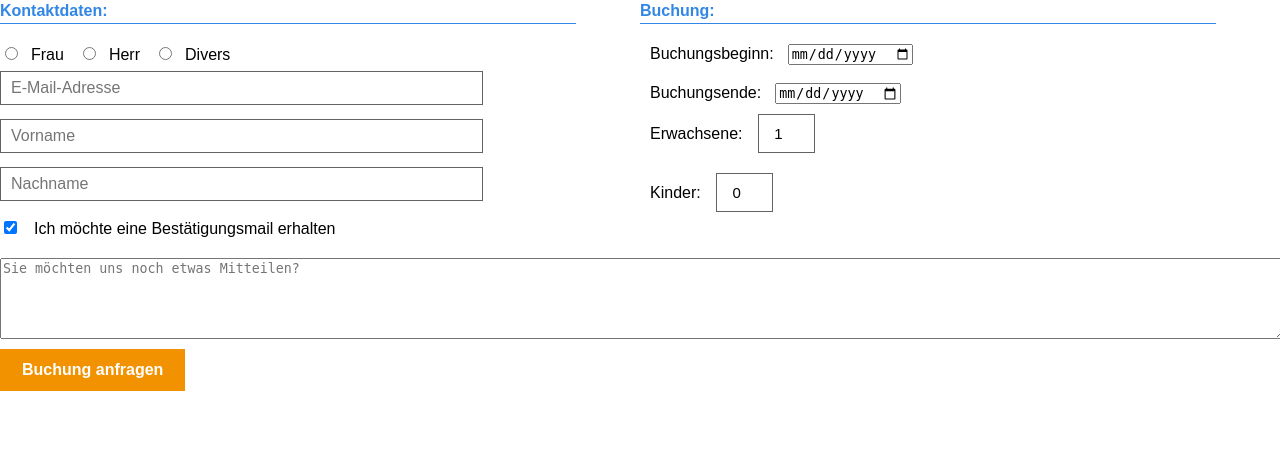
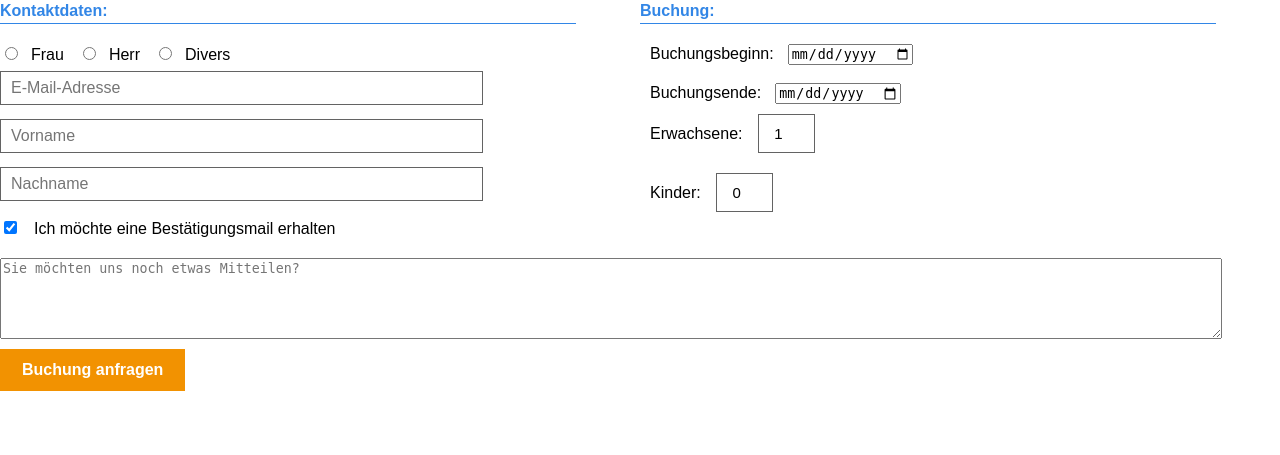
Before and after one commit to jonaboecker/bookiply_availability-calendar, a Flask app: page /requestbooking in a window 1280 px wide. Shown: the top 455 px of the page. Run offline with Flask 2, Linux system fonts and the light colour scheme; parts of the project's set-up code (start-up, migrations or seed data) failed here and were passed over; some libraries are stand-ins or nearby versions.

Commit message:
change with of message textarea

```diff
--- a/templates/requestbooking.html
+++ b/templates/requestbooking.html
@@ -74,7 +74,7 @@
                 </div>
             </div>
         </div>
-        <textarea style="display: block; width: 100%;" id="message" name="message" rows="5" maxlength="1000" placeholder="Sie möchten uns noch etwas Mitteilen?">{{ request.form['message'] }}</textarea>
+        <textarea style="display: block; width: 95%;" id="message" name="message" rows="5" maxlength="1000" placeholder="Sie möchten uns noch etwas Mitteilen?">{{ request.form['message'] }}</textarea>
         <button class="btn-prim" type="submit">Buchung anfragen</button>
     </form>
 
```
